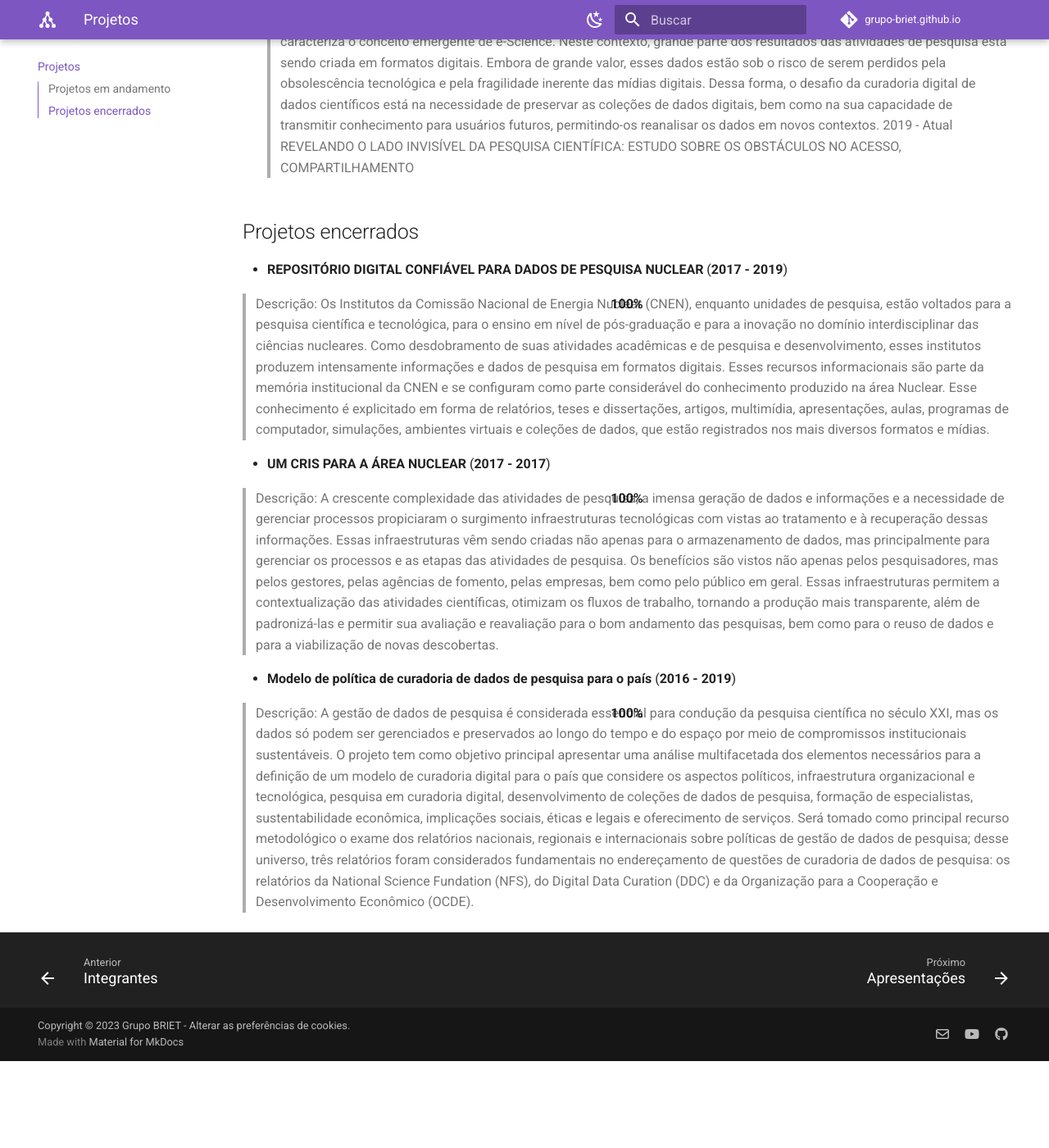
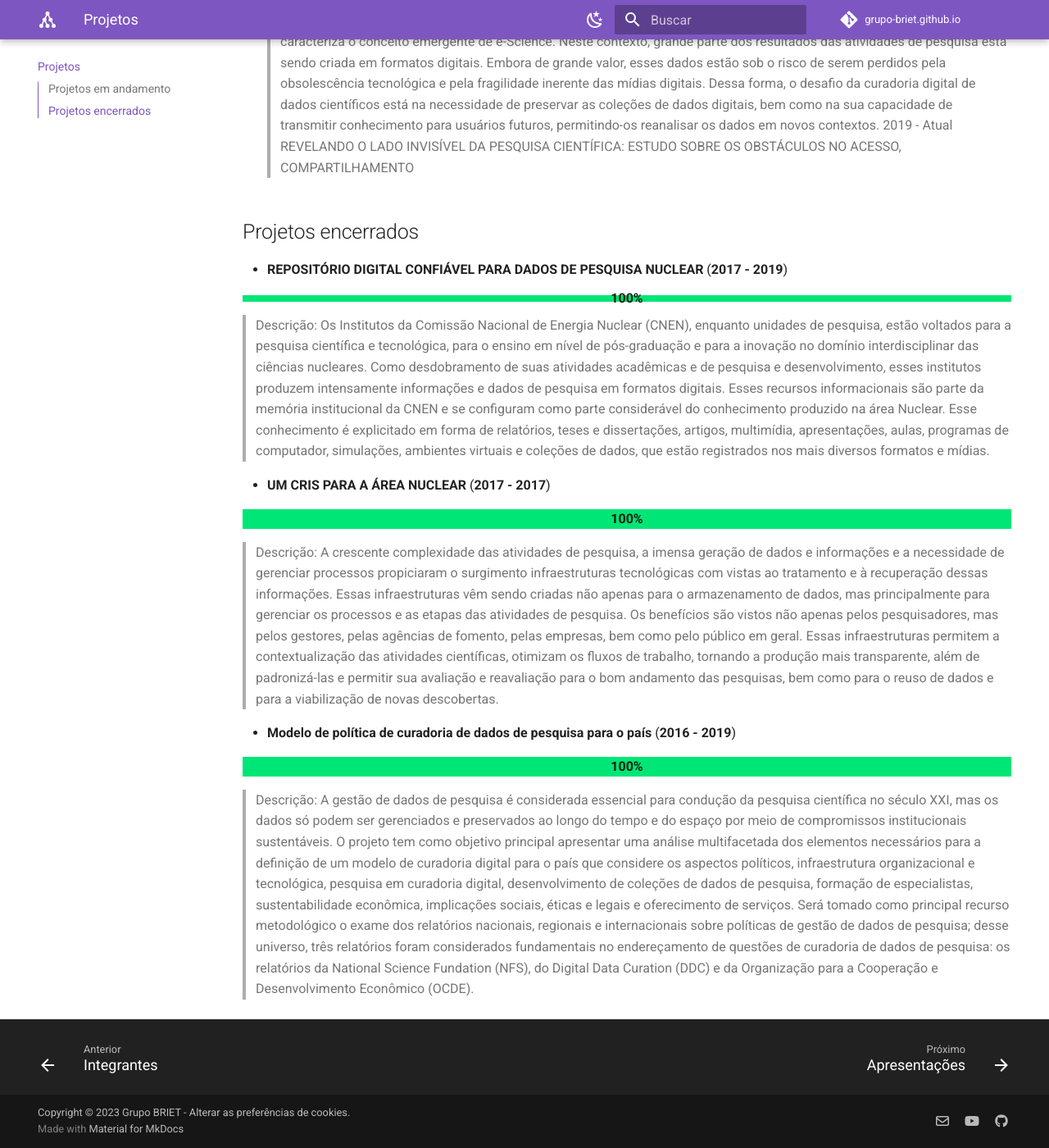
Before and after one commit to keellyayala/grupo-briet.github.io, an MkDocs documentation site: the page built from docs/projetos.md, in a window 1280 px wide and 1400 px high, scrolled down 1098 px. Shown: the whole window at 82% size. Built offline with MkDocs 1.6.1 and Material for MkDocs 9.7.7, drawn with Linux system fonts in a browser that asks for light colours; a script that is not in the unit is left out; comment, search, counter and statistics services are not loaded; before the commit the page ends 2392 px from its top, so only the background shows below that.

Commit message:
Update extra.css

```diff
--- a/docs/stylesheets/extra.css
+++ b/docs/stylesheets/extra.css
@@ -7,81 +7,142 @@
     color: #005195;
   }
 
+/* Progress Bars */
 .md-typeset
 
-/* Progress Bars */
 .progress-label {
     position: absolute;
+    text-align: center;
+    font-weight: 700;
     width: 100%;
     margin: 0;
-  color: var(--md-text-color);
-  font-weight: 700;
-  line-height: px2rem(28px);
+    line-height: 1.2rem;
     white-space: nowrap;
-  text-align: center;
-  text-shadow:
-    px2em(-1px) px2em(-1px) px2em(6px) var(--md-default-bg-color--light),
-    px2em(1px) px2em(-1px) px2em(6px) var(--md-default-bg-color--light),
-    px2em(-1px) px2em(1px) px2em(6px) var(--md-default-bg-color--light),
-    px2em(1px) px2em(1px) px2em(6px) var(--md-default-bg-color--light);
+    overflow: hidden;
   }
+
   .progress-bar {
+    height: 1.2rem;
     float: left;
-  height: px2rem(24px);
-  background-color: $clr-blue-a400;
+    background-color: #2979ff;
   }
-/* Stripe animation */
-.candystripe-animate {
-  .progress-bar{
+
+ .candystripe-animate .progress-bar {
     animation: animate-stripes 3s linear infinite;
  }
-}
+
   .progress {
-  position: relative;
     display: block;
     width: 100%;
-  height: px2rem(24px);
-  margin: px2rem(10px) 0;
-  background-color: var(--md-default-fg-color--lightest);
-  &.thin {
-    height: px2rem(8px);
-    margin-top: px2rem(18px);
-    .progress-label {
-      margin-top: px2rem(-8px);
+    margin: 0.5rem 0;
+    height: 1.2rem;
+    -webkit-border-radius: 3px;
+    -moz-border-radius: 3px;
+    border-radius: 3px;
+    background-color: #eeeeee;
+    position: relative;
+    box-shadow: inset -1px 1px 3px rgba(0, 0, 0, .1);
   }
-    .progress-bar {
-      height: px2rem(8px);
+
+  .progress.thin {
+    margin-top: 0.9rem;
+    height: 0.4rem;
   }
+
+  .progress.thin .progress-label {
+    margin-top: -0.4rem;
   }
-  &.candystripe .progress-bar {
-    background-image:
-      linear-gradient(
-        135deg,
-        var(--md-progress-stripe) 27%,
-        transparent 27%,
-        transparent 52%,
-        var(--md-progress-stripe) 52%,
-        var(--md-progress-stripe) 77%,
-        transparent 77%,
-        transparent
-      );
+
+  .progress.thin .progress-bar {
+    height: 0.4rem;
+  }
+
+  .progress.candystripe .progress-bar {
+    background-image: linear-gradient(135deg, var(--md-progress-stripe) 27%, transparent 27%, transparent 52%, var(--md-progress-stripe) 52%, var(--md-progress-stripe) 77%, transparent 77%, transparent);
     background-size: px2rem(40px) px2rem(40px);
  }
+
+ .progress.static.lightcyan .progress-bar {
+    background-color:hsl(187deg 91% 47%);
   }
-@each $percent, $color in (
-  "100": var(--md-progress-100),
-  "80": var(--md-progress-80),
-  "60": var(--md-progress-60),
-  "40": var(--md-progress-40),
-  "20": var(--md-progress-20),
-  "0": var(--md-progress-0)
-) {
-  .progress-#{$percent}plus {
-    .progress-bar {
-      background-color: $color;
+
+  .progress.static.blue .progress-bar {
+    background-color:#2979ff;
   }
+
+  .progress.static.verydarkcyan .progress-bar {
+    background-color:hsl(187deg 39% 22%);
   }
+
+  .progress.static.darkcyan .progress-bar {
+    background-color:darkcyan;
   }
+
+  .progress.static.blueviolet .progress-bar {
+    background-color:blueviolet;
+  }
+
+  .progress.static.bisque .progress-bar {
+    background-color:bisque;
+  }
+
+  .progress.static.darkgreen .progress-bar {
+    background-color:darkgreen;
+  }
+
+  .progress.static.green .progress-bar {
+    background-color:green;
+  }
+
+  .progress.static.orange .progress-bar {
+    background-color:orange;
+  }
+
+  .progress.static.orangered .progress-bar {
+    background-color:orangered;
+  }
+
+  .progress.static.olivedrab .progress-bar {
+    background-color:olivedrab;
+  }
+
+  .progress.static.red .progress-bar {
+    background-color:red;
+  }
+
+
+  .progress.static.gray .progress-bar {
+    background-color:gray;
+  }
+
+  .progress.static.grey .progress-bar {
+    background-color: hsl(0deg 5% 89%);
+  }
+
+  .progress-100plus .progress-bar {
+    background-color: #00e676;
+  }
+
+  .progress-80plus .progress-bar {
+    background-color: #fbc02d;
+  }
+
+  .progress-60plus .progress-bar {
+    background-color: #ff9100;
+  }
+
+  .progress-40plus .progress-bar {
+    background-color: #ff5252;
+  }
+
+  .progress-20plus .progress-bar {
+    background-color: #ff1744;
+  }
+
+  .progress-0plus .progress-bar {
+    background-color: #f50057;
+  }
+
   @keyframes animate-stripes {
     0% {
         background-position: 0 0;
```
Lines whose indentation alone changed are shown as unchanged.
